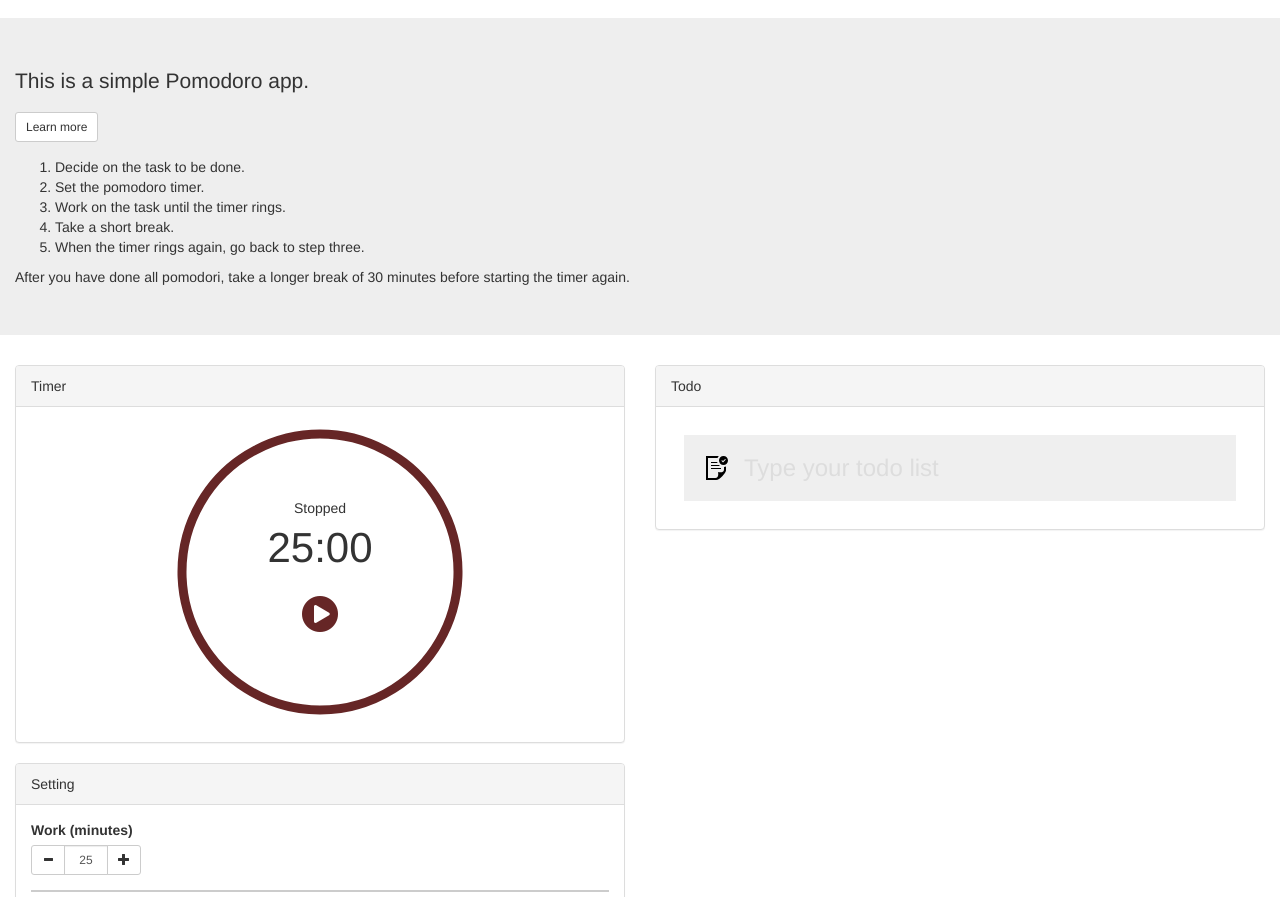
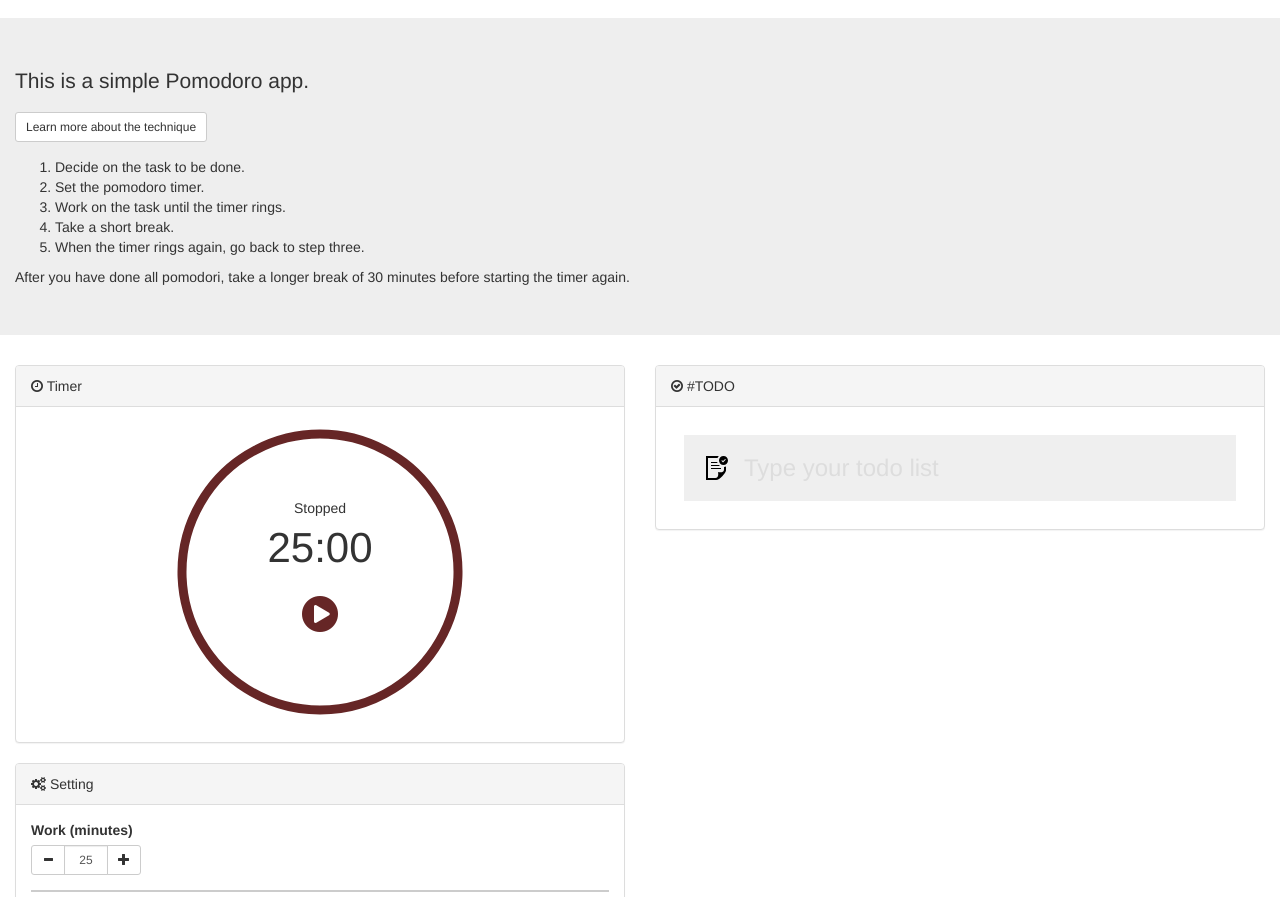
Before and after one commit to thejavator/ipomodo, a plain HTML site: page index.html in a window 1280 px wide. Shown: the part 54-951 px from the top of the page. Drawn offline with nearby package versions, Linux system fonts and the light colour scheme.

Commit message:
Add icons

```diff
--- a/index.html
+++ b/index.html
@@ -52,7 +52,7 @@
     <div class="container-fluid">
       <p>This is a simple Pomodoro app.</p>
       <p><a class="btn btn-default btn-sm" target="_blank" href="https://www.wikiwand.com/en/Pomodoro_Technique">Learn
-          more</a></p>
+          more about the technique</a></p>
 
       <div>
         <ol>
@@ -71,7 +71,8 @@
     <div class="row">
       <div class="col-lg-6 col-md-6 col-sm-push-6">
         <div class="panel panel-default">
-          <div class="panel-heading">Todo</div>
+          <div class="panel-heading"><i class="fa fa-check-circle-o"></i>
+            #TODO</div>
           <div class="panel-body">
             <section class="todoapp">
               <header class="header">
@@ -116,7 +117,8 @@
       </div>
       <div class="col-lg-6 col-md-6 col-sm-pull-6">
         <div class="panel panel-default">
-          <div class="panel-heading">Timer</div>
+          <div class="panel-heading"><i class="fa fa-clock-o"></i>
+            Timer</div>
           <div class="panel-body timer">
             <div id="pomodoro" class="">
               <svg viewBox="0 0 100 100" xmlns="https://www.w3.org/2000/svg">
@@ -143,7 +145,8 @@
           </div>
         </div>
         <div class="panel panel-default">
-          <div class="panel-heading">Setting</div>
+          <div class="panel-heading"><i class="fa fa-cogs"></i>
+            Setting</div>
           <div class="panel-body">
             <form id="settings" action="javascript:void(0)">
               <div class="form-group">
```
